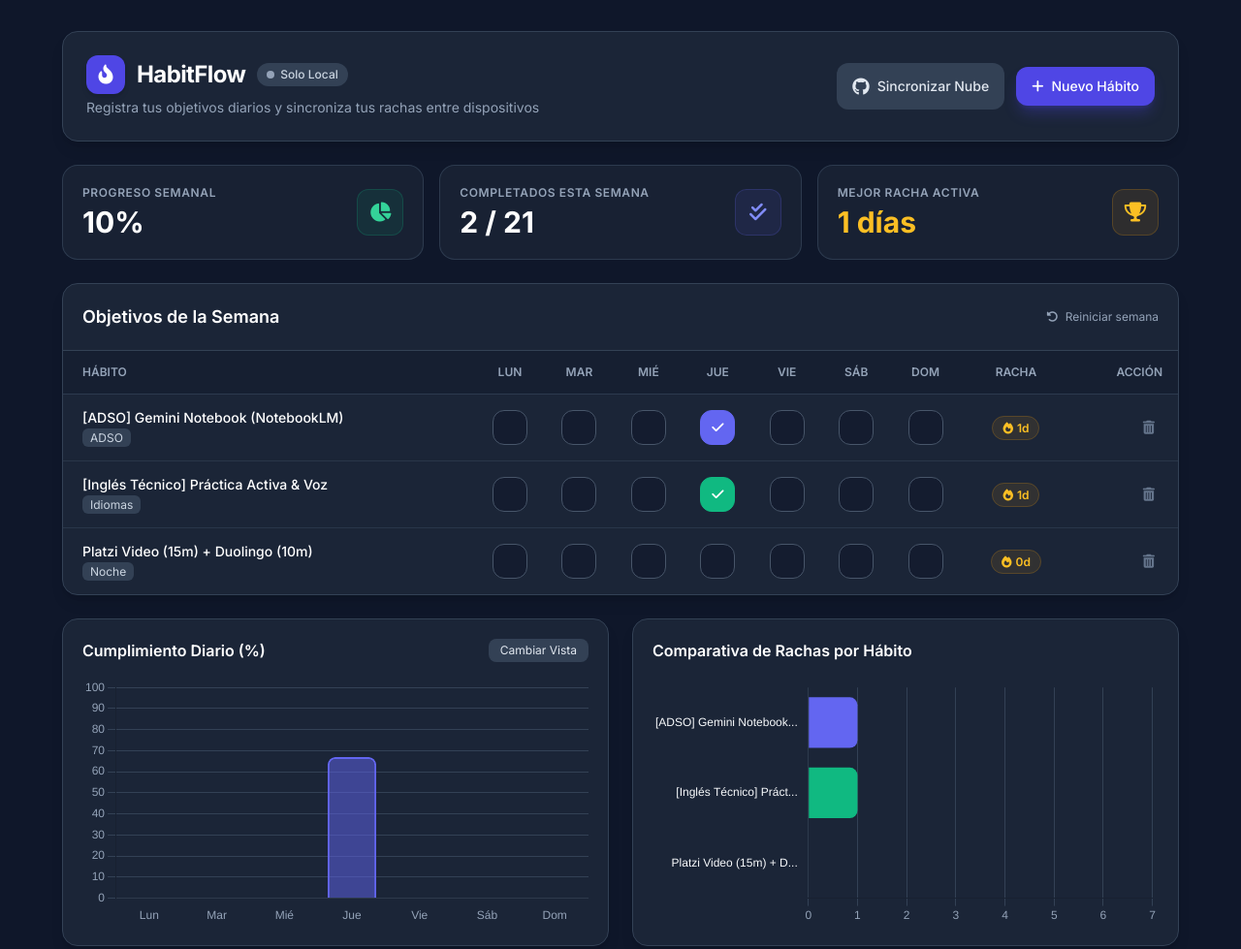
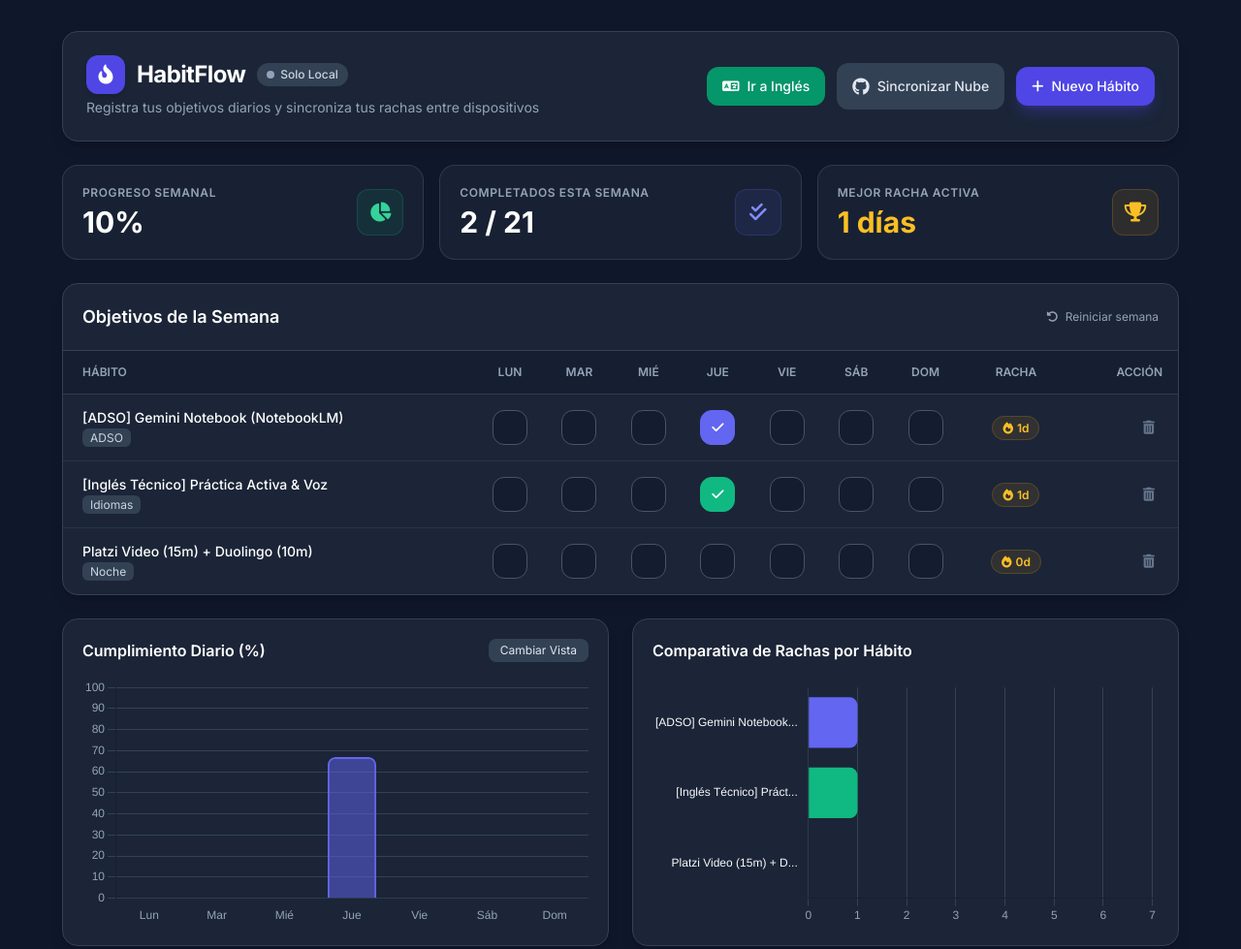
Before and after one commit to laprimercolmena-afk/adso-tracker, a plain HTML site: page habitos.html in a window 1280 px wide. Shown: the whole page at 97% size. Drawn offline with nearby package versions, Linux system fonts and the light colour scheme.

Commit message:
Add link to switch language to English

```diff
--- a/habitos.html
+++ b/habitos.html
@@ -33,7 +33,11 @@
         <p class="text-slate-400 text-sm mt-1">Registra tus objetivos diarios y sincroniza tus rachas entre dispositivos</p>
       </div>
 
-      <div class="flex flex-wrap items-center gap-3">
+     <div class="flex flex-wrap items-center gap-3">
+        <a href="index.html" class="px-4 py-2.5 rounded-xl bg-emerald-600 hover:bg-emerald-500 text-white font-medium text-sm flex items-center gap-2 transition">
+          <i class="fa-solid fa-language"></i>
+          <span>Ir a Inglés</span>
+        </a>
         <button onclick="openSyncModal()" class="px-4 py-2.5 rounded-xl bg-slate-700 hover:bg-slate-600 text-slate-200 font-medium text-sm flex items-center gap-2 transition">
           <i class="fa-brands fa-github text-lg"></i>
           <span>Sincronizar Nube</span>
```
